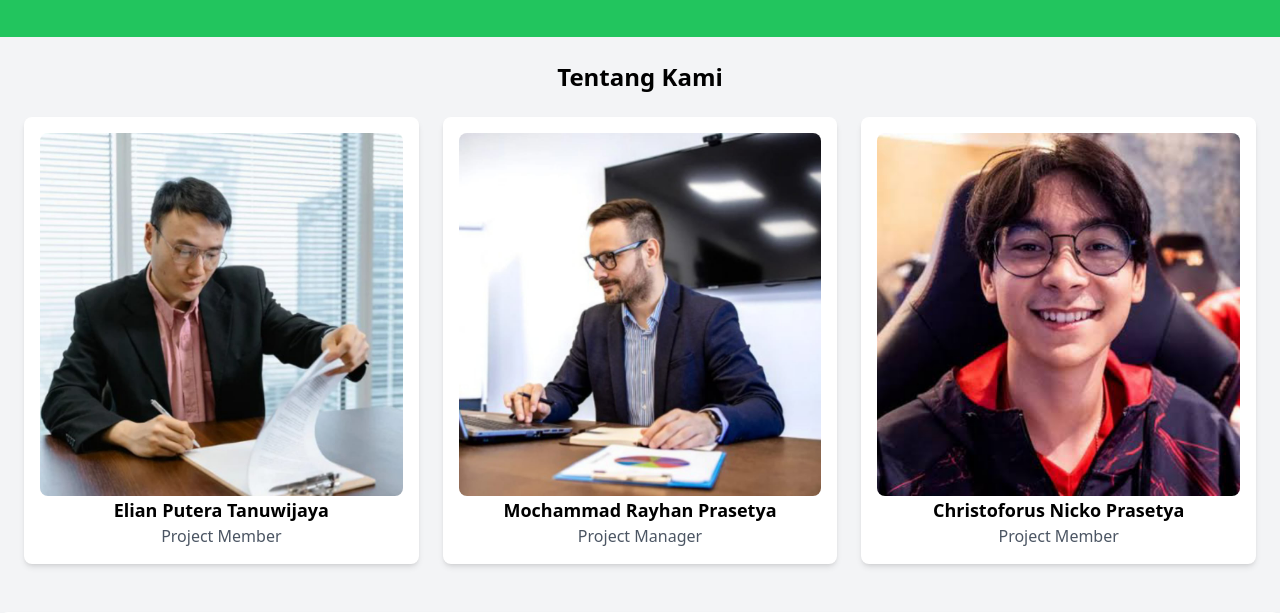
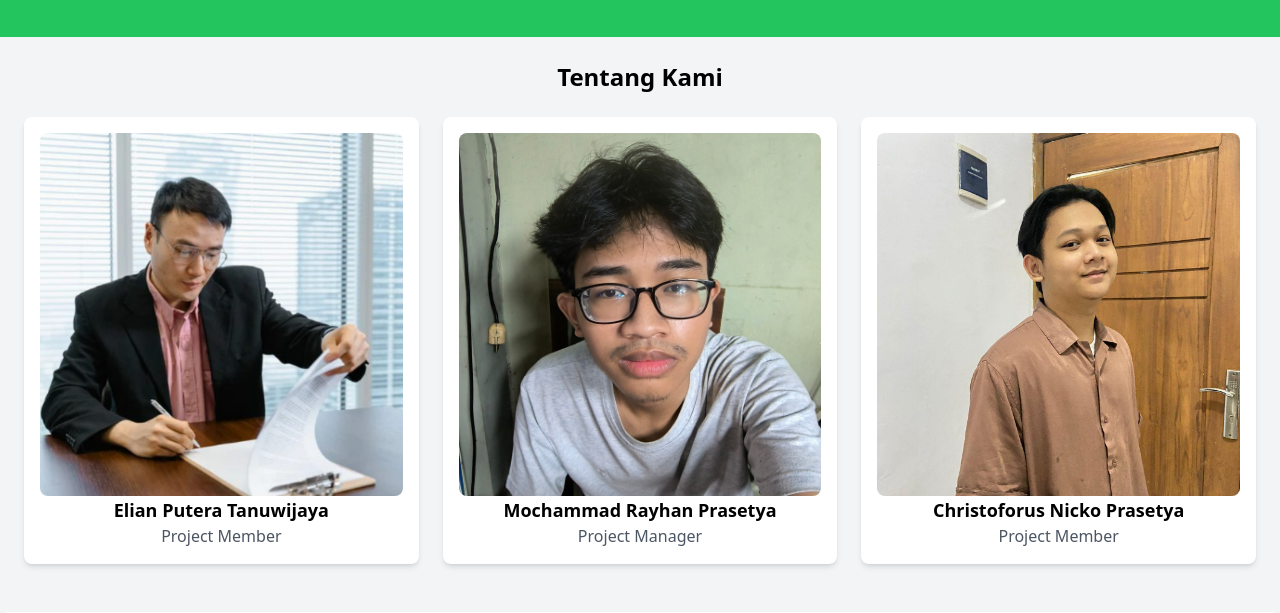
Before and after one commit to nickoprasty/project-tailwind, a website: page index.html in a window 1280 px wide. Shown: the part 187-800 px from the top of the page. Drawn offline with Linux system fonts and the light colour scheme.

Commit message:
merubah foto

```diff
--- a/index.html
+++ b/index.html
@@ -29,12 +29,13 @@
                 <p class="text-gray-600">Project Member</p>
             </div>
             <div class="bg-white p-4 rounded-lg shadow-md text-center">
-                <img src="images/rayhan.jpeg" alt="Mochammad Rayhan" class="w-48 h-48 object-cover mx-auto rounded-lg shadow-lg">
+                <img src="images/rayhan-2.jpg" alt="Mochammad Rayhan"
+                class="w-48 h-48 object-cover mx-auto rounded-lg shadow-lg aspect-square">
                 <h3 class="text-lg font-bold">Mochammad Rayhan Prasetya</h3>
                 <p class="text-gray-600">Project Manager</p>
             </div>
             <div class="bg-white p-4 rounded-lg shadow-md text-center">
-                <img src="images/nicko.jpg" alt="Christoforus Nicko" class="w-48 h-48 object-cover mx-auto rounded-lg shadow-lg">
+                <img src="images/nicko-2.jpg" alt="Christoforus Nicko" class="w-48 h-48 object-cover mx-auto rounded-lg shadow-lg">
                 <h3 class="text-lg font-bold">Christoforus Nicko Prasetya</h3>
                 <p class="text-gray-600">Project Member</p>
             </div>
```
Also changed, not shown: images/nicko-2.jpg (added), images/rayhan-2.jpg (added).
